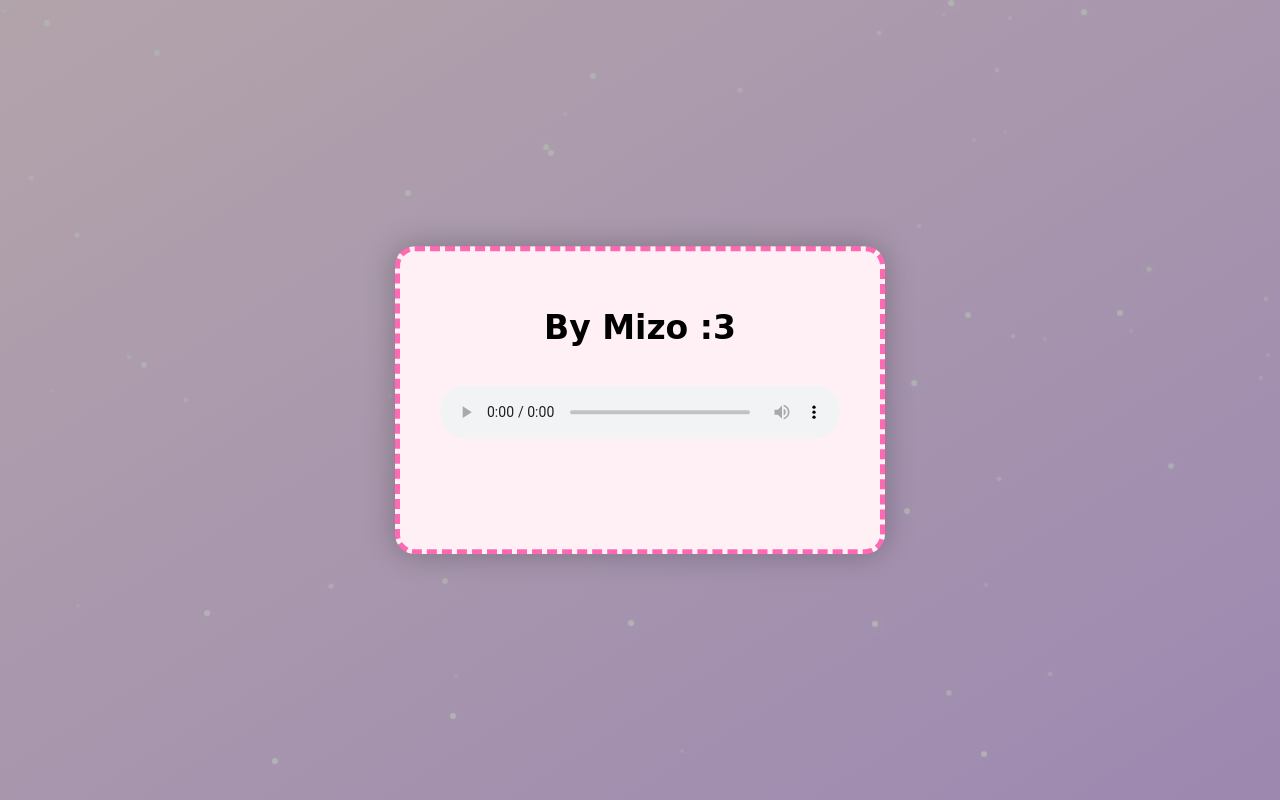
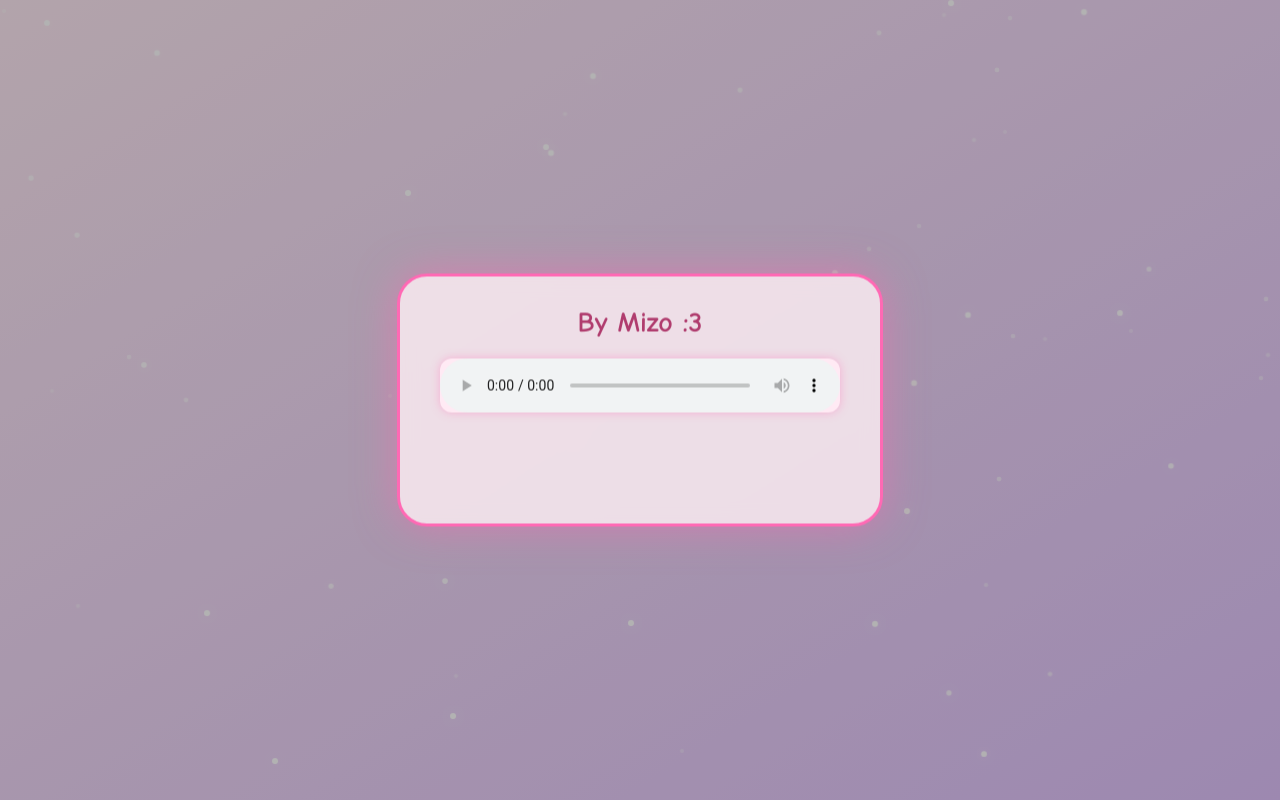
Before and after one commit to iHamzal/Olivia, a plain HTML site: page index.html in a window 1280 px wide. Both pictures are taken after a click on the button "Wrk Hna :)". Drawn offline with Linux system fonts and the light colour scheme; a web font is replaced by a local one.

Commit message:
Update index.html

```diff
--- a/index.html
+++ b/index.html
@@ -2,16 +2,9 @@
 <html lang="en">
 <head>
   <meta charset="UTF-8" />
-  <title>Aesthetic Button with Subtitles - Mobile Font Fix</title>
+  <title>Aesthetic Popup by Mizo</title>
+  <link href="https://fonts.googleapis.com/css2?family=Comic+Neue:wght@700&display=swap" rel="stylesheet">
   <style>
-    @font-face {
-      font-family: 'ComicCustom';
-      src: url('https://fonts.gstatic.com/s/comicneue/v3/4UaHrEJCrhhnVA3DgluAx63j5pZB0B0fuWtu.woff2') format('woff2');
-      font-weight: bold;
-      font-style: normal;
-      font-display: swap; /* Added this line */
-    }
-
     body {
       margin: 0;
       background: linear-gradient(to bottom right, #ffeaf4, #e0c3fc);
@@ -20,31 +13,30 @@
       display: flex;
       justify-content: center;
       align-items: center;
-      font-family: 'ComicCustom', cursive;
+      font-family: 'Comic Neue', 'Comic Sans MS', cursive, sans-serif;
       position: relative;
     }
 
     button {
       padding: 24px 48px;
       font-size: 28px;
-      background-color: #ff69b4;
+      background: linear-gradient(135deg, #ff69b4, #ffb6c1);
       color: white;
       border: none;
-      border-radius: 12px;
-      box-shadow: 0 6px #d64f91;
+      border-radius: 20px;
+      box-shadow: 0 8px 20px rgba(255, 105, 180, 0.6);
       cursor: pointer;
-      transition: transform 0.2s, opacity 0.3s ease;
-      z-index: 10;
-      font-family: 'ComicCustom', cursive;
+      transition: transform 0.2s, box-shadow 0.3s ease;
+      font-weight: bold;
     }
 
     button:hover {
-      transform: scale(1.1);
+      transform: scale(1.07);
+      box-shadow: 0 10px 25px rgba(255, 105, 180, 0.8);
     }
 
     button:active {
       transform: scale(0.95);
-      box-shadow: 0 3px #d64f91;
     }
 
     #overlay {
@@ -60,19 +52,50 @@
       position: absolute;
       top: 50%; left: 50%;
       transform: translate(-50%, -50%) scale(1);
-      background: #fff0f5;
-      border: 5px dashed #ff69b4;
+      background: rgba(255, 240, 245, 0.8);
+      backdrop-filter: blur(10px);
+      border: 3px solid #ff69b4;
       padding: 30px 40px;
-      border-radius: 20px;
-      box-shadow: 0 0 30px rgba(0,0,0,0.25);
+      border-radius: 30px;
+      box-shadow: 0 0 40px rgba(255, 105, 180, 0.5);
       text-align: center;
       z-index: 10;
       max-width: 400px;
       width: 85vw;
       animation: popup-slide 0.5s ease-out forwards;
       user-select: none;
-      font-family: 'ComicCustom', cursive;
       font-size: 22px;
+      color: #b03c6e;
+    }
+
+    #popup h2 {
+      margin: 0;
+      font-size: 28px;
+      color: #b03c6e;
+    }
+
+    #subtitle {
+      margin-top: 15px;
+      font-size: 24px;
+      color: #b03c6e;
+      min-height: 60px;
+      line-height: 1.5;
+      opacity: 0;
+      animation: fadeIn 0.6s ease forwards;
+    }
+
+    #funAudio {
+      margin-top: 20px;
+      width: 100%;
+      border-radius: 12px;
+      background: #ffeaf4;
+      box-shadow: 0 0 10px rgba(255, 105, 180, 0.4);
+      opacity: 0;
+      transition: opacity 1s ease-in-out;
+    }
+
+    #funAudio.show {
+      opacity: 1;
     }
 
     @keyframes popup-slide {
@@ -86,15 +109,10 @@
       }
     }
 
-    #subtitle {
-      margin-top: 15px;
-      font-size: 20px;
-      font-weight: bold;
-      color: #b03c6e;
-      min-height: 60px;
-      word-wrap: break-word;
-      line-height: 1.4;
-      font-family: 'ComicCustom', cursive;
+    @keyframes fadeIn {
+      to {
+        opacity: 1;
+      }
     }
 
     .star {
@@ -113,21 +131,11 @@
       0%, 100% { opacity: 0.3; transform: scale(1); }
       50% { opacity: 1; transform: scale(1.5); }
     }
-
-    #funAudio {
-      margin-top: 10px;
-      width: 100%;
-      opacity: 0;
-      transition: opacity 1s ease-in-out;
-    }
-
-    #funAudio.show {
-      opacity: 1;
-    }
   </style>
 </head>
 <body>
 
+<!-- Stars -->
 <script>
   for (let i = 0; i < 60; i++) {
     const star = document.createElement("div");
@@ -139,8 +147,10 @@
   }
 </script>
 
+<!-- Button -->
 <button id="funButton">Wrk Hna :)</button>
 
+<!-- Popup -->
 <div id="overlay">
   <div id="popup">
     <h2>By Mizo :3</h2>
@@ -179,7 +189,6 @@
     { start: 51, end: 55, text: "ty :D" },
   ];
 
-  // Button click to open popup & play audio with short delay
   button.addEventListener("click", () => {
     button.style.display = "none";
     overlay.style.display = "block";
@@ -190,7 +199,6 @@
     }, 500);
   });
 
-  // Close popup on outside click
   overlay.addEventListener("click", (e) => {
     if (!popup.contains(e.target)) {
       overlay.style.display = "none";
@@ -202,7 +210,6 @@
     }
   });
 
-  // Subtitle sync with audio
   audio.addEventListener("timeupdate", () => {
     const currentTime = audio.currentTime;
     let currentSubtitle = "";
```
